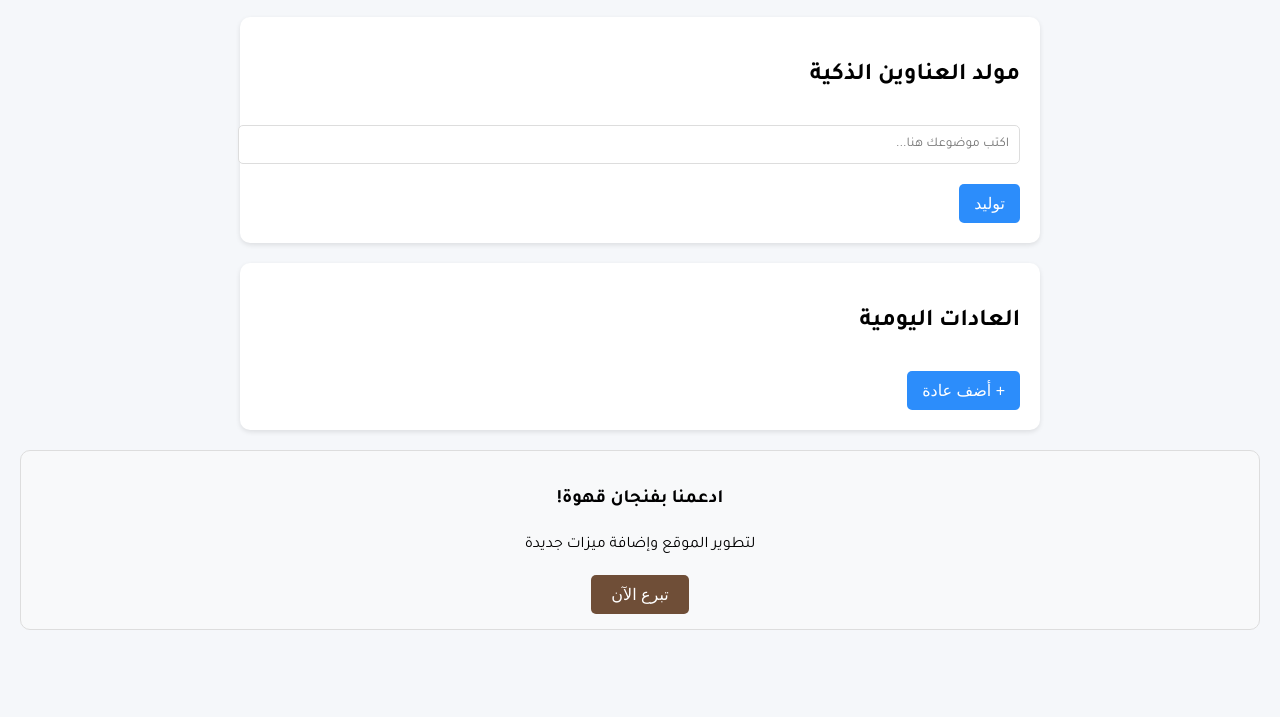
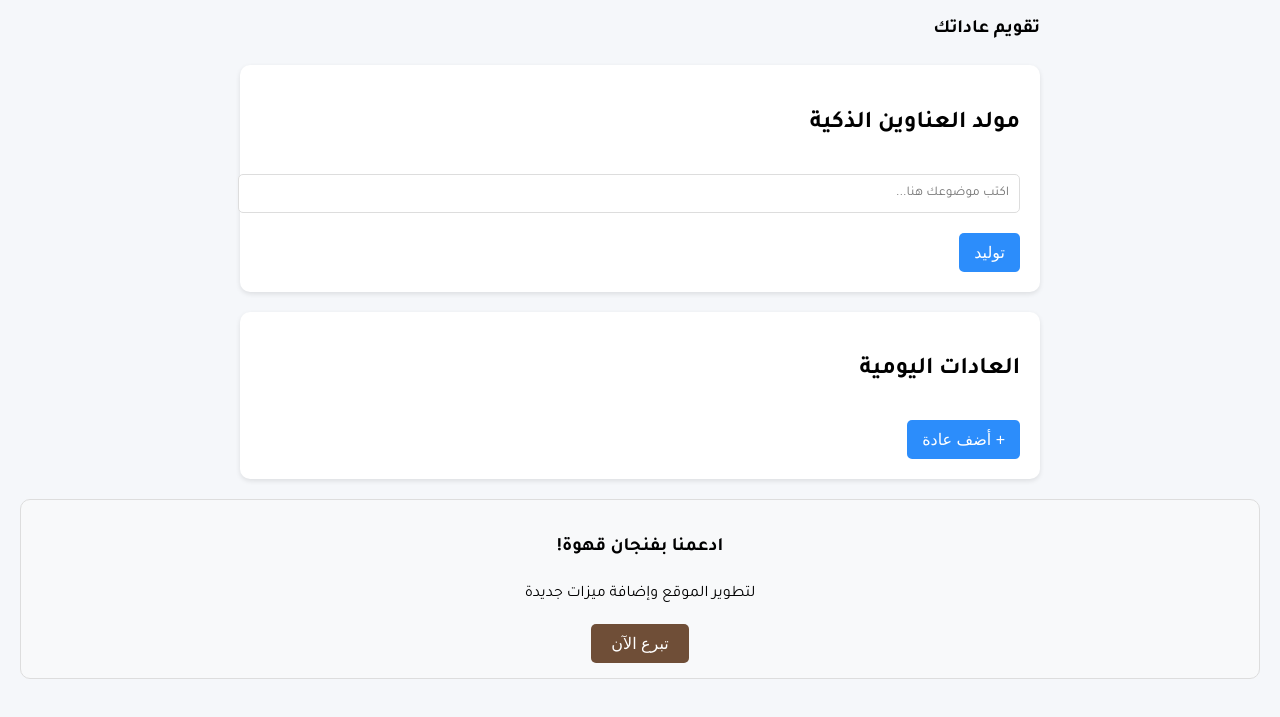
Before and after one commit to muhands123/mojania-project, a plain HTML site: page index.html in a window 1280 px wide. Shown: the part 159-876 px from the top of the page. Before the commit the page ends 829 px from the top, so only its background shows below. Drawn offline with Linux system fonts and the light colour scheme.

Commit message:
Update index.html

```diff
--- a/index.html
+++ b/index.html
@@ -21,6 +21,11 @@
             </div>
         </header>
 
+<!-- ضع هنا -->
+<div class="simple-calendar">
+  <h3>تقويم عاداتك</h3>
+  <div id="calendar-days" class="days-grid"></div>
+</div>
         <!-- المحتوى الرئيسي -->
         <main>
             <!-- أداة العناوين -->
```
